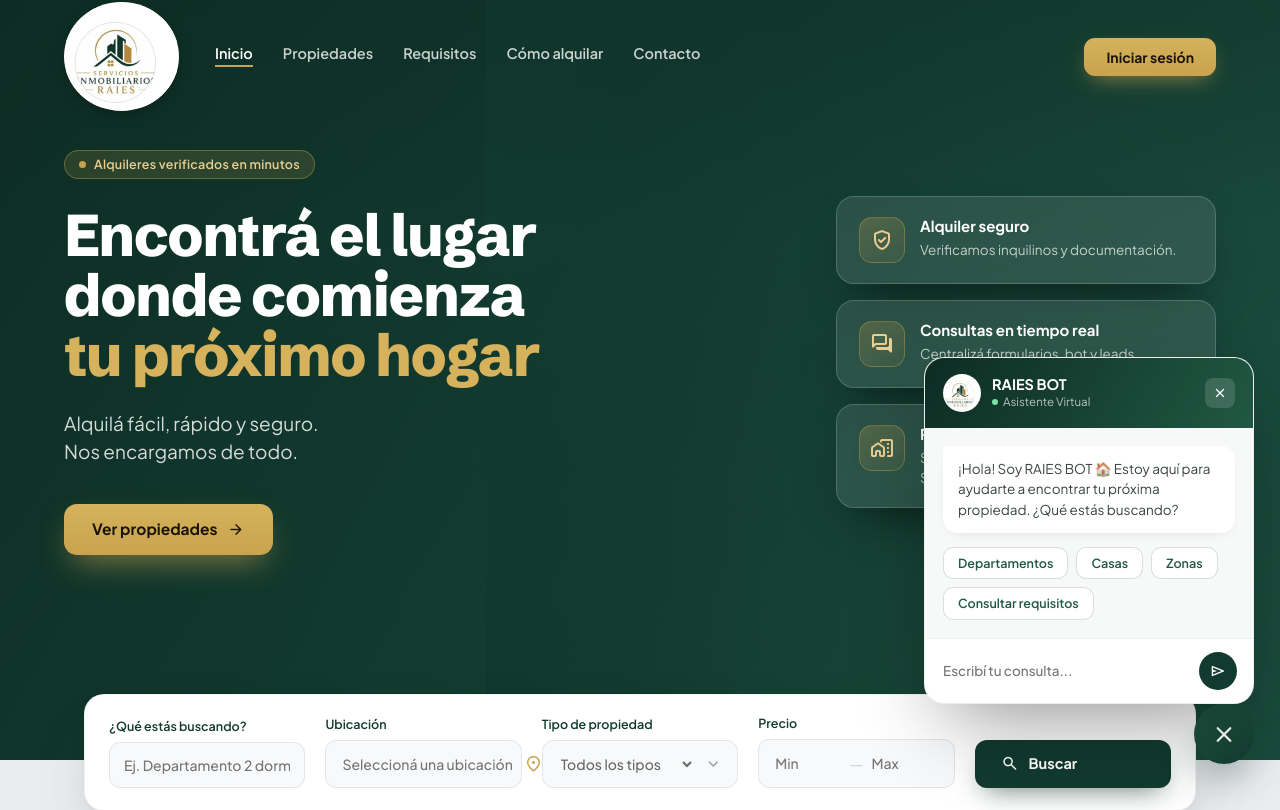
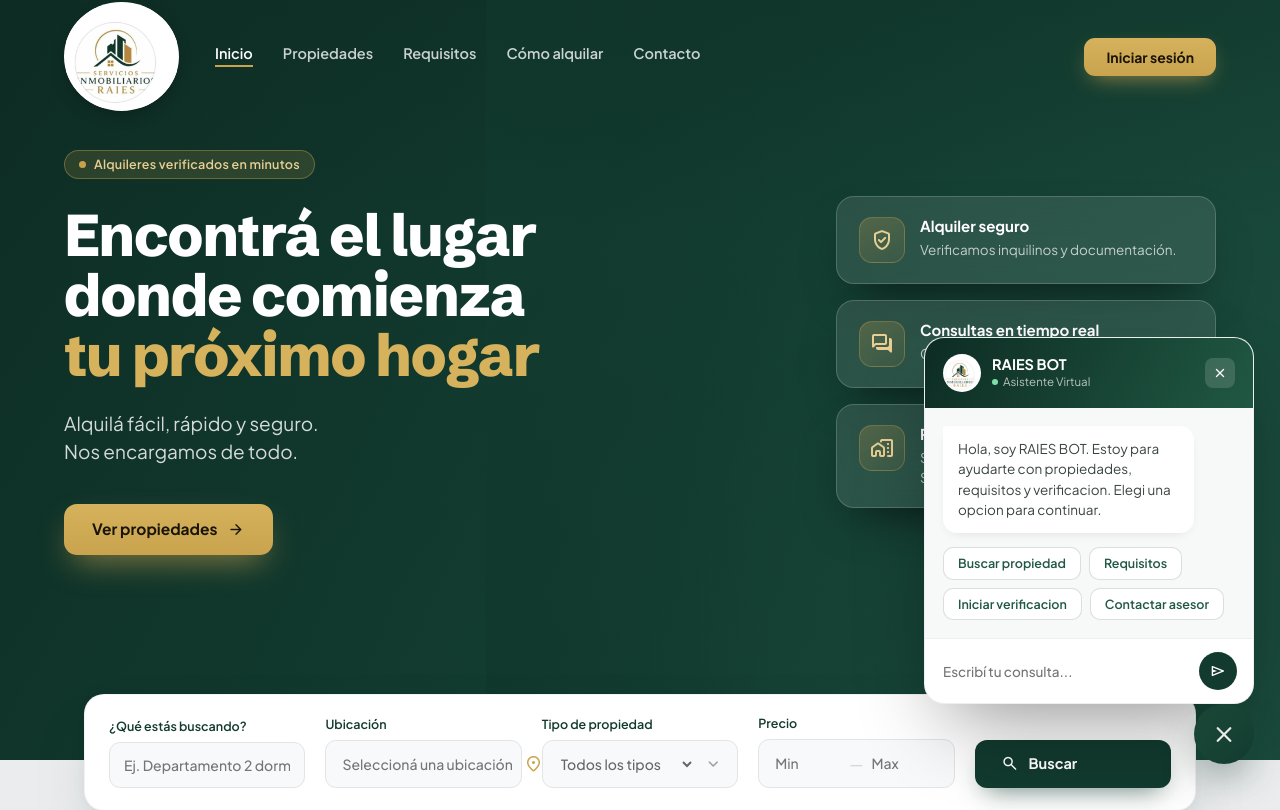
Before and after one commit to modulartear/raiesinmobiliaria, a React (Vite) app: page / in a window 1280 px wide. Shown: the top 810 px of the page. Built offline with nearby package versions, Linux system fonts and the light colour scheme; no server answers; the database is empty.

Commit message:
Automate RAIES bot option flows

```diff
--- a/src/App.tsx
+++ b/src/App.tsx
@@ -109,6 +109,14 @@ type UserProfile = {
   notif: boolean[];
 };
 
+type ChatMessage = {
+  id: string;
+  role: "bot" | "user";
+  text: string;
+};
+
+type ChatStep = "main" | "search" | "requirements" | "contact";
+
 function defaultActionForm(): ActionFormState {
   return { name: "", email: "", phone: "", monthlyIncome: "", message: "" };
 }
@@ -129,6 +137,22 @@ function applicantKeyFrom(name: string, email: string, phone: string) {
   return `${normalize(name)}__${normalize(email)}__${String(phone || "").replace(/\D/g, "")}`;
 }
 
+function verificationOptionSummary(option: VerificationConfig["options"][number]) {
+  const parts: string[] = [];
+  if (option.tenantPayslipRequired) {
+    parts.push("recibo de sueldo del inquilino");
+  }
+  if (option.guarantorPayslipsMin > 0) {
+    parts.push(
+      `${option.guarantorPayslipsMin} recibos de sueldo de garantes con mas de ${option.guarantorSeniorityYearsMin} anos de antiguedad`
+    );
+  }
+  if (option.deedRequired) {
+    parts.push(`1 escritura de inmueble en ${option.deedLocationLabel || "la ciudad"}`);
+  }
+  return `${option.title}: ${parts.join(" + ")}.`;
+}
+
 export default function App() {
   const services = useMemo(() => initFirebase(), []);
 
@@ -169,6 +193,14 @@ export default function App() {
 
   const [chatOpen, setChatOpen] = useState(true);
   const [chatDraft, setChatDraft] = useState("");
+  const [chatMessages, setChatMessages] = useState<ChatMessage[]>(() => [
+    {
+      id: "chat-bot-welcome",
+      role: "bot",
+      text: "Hola, soy RAIES BOT. Estoy para ayudarte con propiedades, requisitos y verificacion. Elegi una opcion para continuar."
+    }
+  ]);
+  const [chatStep, setChatStep] = useState<ChatStep>("main");
 
   const [loginOpen, setLoginOpen] = useState(false);
   const [loginEmail, setLoginEmail] = useState("");
@@ -706,6 +738,119 @@ export default function App() {
     window.open(`https://wa.me/${phone}?text=${text}`, "_blank");
   }
 
+  function appendChatMessages(entries: Array<Omit<ChatMessage, "id">>) {
+    setChatMessages((prev) => [
+      ...prev,
+      ...entries.map((entry, idx) => ({
+        id: `chat-${Date.now()}-${prev.length + idx}`,
+        ...entry
+      }))
+    ]);
+  }
+
+  function replyFromBot(text: string, nextStep: ChatStep = "main") {
+    appendChatMessages([{ role: "bot", text }]);
+    setChatStep(nextStep);
+  }
+
+  function chooseChatOption(userText: string, botText: string, nextStep: ChatStep = "main") {
+    appendChatMessages([
+      { role: "user", text: userText },
+      { role: "bot", text: botText }
+    ]);
+    setChatStep(nextStep);
+  }
+
+  async function startVerificationFromChat() {
+    appendChatMessages([
+      { role: "user", text: "Quiero iniciar la verificacion" },
+      {
+        role: "bot",
+        text: "Perfecto. Voy a abrir la verificacion online para que cargues la documentacion."
+      }
+    ]);
+    setChatStep("main");
+    if (services.ready && services.auth && !currentUser) {
+      try {
+        await signInAnonymously(services.auth);
+      } catch (e: any) {
+        setAppError(e?.message || String(e));
+        return;
+      }
+    }
+    setVerificationOpen(true);
+  }
+
+  function submitChatDraft() {
+    const text = chatDraft.trim();
+    if (!text) return;
+    const normalized = text.toLowerCase();
+    setChatDraft("");
+    appendChatMessages([{ role: "user", text }]);
+
+    if (
+      normalized.includes("requis") ||
+      normalized.includes("verific") ||
+      normalized.includes("garant") ||
+      normalized.includes("recibo")
+    ) {
+      const summaries = verificationConfig.options.map(verificationOptionSummary).join("\n");
+      replyFromBot(
+        `Estos son los requisitos de verificacion disponibles:\n${summaries}\nSi queres, elegi una opcion y te guio para continuar.`,
+        "requirements"
+      );
+      return;
+    }
+
+    if (normalized.includes("depart")) {
+      setSearchType("Departamento");
+      setScreen("landing");
+      replyFromBot(
+        "Perfecto. Ya deje filtrados los departamentos para que revises las opciones disponibles.",
+        "search"
+      );
+      return;
+    }
+
+    if (normalized.includes("casa")) {
+      setSearchType("Casa");
+      setScreen("landing");
+      replyFromBot("Listo. Ya deje filtradas las casas disponibles para vos.", "search");
+      return;
+    }
+
+    if (
+      normalized.includes("propiedad") ||
+      normalized.includes("alquiler") ||
+      normalized.includes("buscar") ||
+      normalized.includes("ver propiedades")
+    ) {
+      replyFromBot(
+        "Decime si queres ver departamentos, casas o todas las propiedades y te dejo el filtro listo.",
+        "search"
+      );
+      return;
+    }
+
+    if (
+      normalized.includes("whatsapp") ||
+      normalized.includes("asesor") ||
+      normalized.includes("contacto") ||
+      normalized.includes("telefono")
+    ) {
+      replyFromBot(
+        "Puedo derivarte por WhatsApp o dejar una consulta para que el equipo te contacte.",
+        "contact"
+      );
+      return;
+    }
+
+    replyFromBot(
+      "Puedo ayudarte a buscar propiedades, explicarte los requisitos o iniciar la verificacion. Elegi una opcion y seguimos.",
+      "main"
+    );
+  }
+
   async function saveRequirements() {
     setSavingRequirements(true);
     try {
@@ -1417,13 +1562,165 @@ export default function App() {
   );
 
   const quickReplies = useMemo(() => {
+    if (chatStep === "search") {
+      return [
+        {
+          label: "Departamentos",
+          onClick: () => {
+            setSearchType("Departamento");
+            setScreen("landing");
+            chooseChatOption(
+              "Quiero ver departamentos",
+              "Perfecto. Ya deje filtrados los departamentos disponibles para que los revises."
+            );
+          }
+        },
+        {
+          label: "Casas",
+          onClick: () => {
+            setSearchType("Casa");
+            setScreen("landing");
+            chooseChatOption("Quiero ver casas", "Listo. Ya deje filtradas las casas disponibles.");
+          }
+        },
+        {
+          label: "Ver todas",
+          onClick: () => {
+            setSearchType("Todos los tipos");
+            setSearchLocation("");
+            setScreen("landing");
+            chooseChatOption(
+              "Quiero ver todas las propiedades",
+              "Genial. Volvi a mostrarte todas las propiedades disponibles."
+            );
+          }
+        },
+        {
+          label: "Volver",
+          onClick: () =>
+            chooseChatOption(
+              "Volver al menu principal",
+              "Perfecto. Volvemos al menu principal. Elegi como queres que te ayude.",
+              "main"
+            )
+        }
+      ];
+    }
+
+    if (chatStep === "requirements") {
+      const option1 = verificationConfig.options[0];
+      const option2 = verificationConfig.options[1];
+      return [
+        {
+          label: option1?.title || "Opcion 1",
+          onClick: () =>
+            chooseChatOption(
+              option1?.title || "Opcion 1",
+              option1
+                ? verificationOptionSummary(option1)
+                : "La opcion 1 requiere recibo del inquilino y garantias con recibo."
+            )
+        },
+        {
+          label: option2?.title || "Opcion 2",
+          onClick: () =>
+            chooseChatOption(
+              option2?.title || "Opcion 2",
+              option2
+                ? verificationOptionSummary(option2)
+                : "La opcion 2 requiere recibo del inquilino, garantias y escritura."
+            )
+        },
+        { label: "Iniciar verificacion", onClick: () => void startVerificationFromChat() },
+        {
+          label: "Volver",
+          onClick: () =>
+            chooseChatOption(
+              "Volver al menu principal",
+              "Volvimos al menu principal. Podes buscar propiedades, consultar requisitos o hablar con un asesor.",
+              "main"
+            )
+        }
+      ];
+    }
+
+    if (chatStep === "contact") {
+      return [
+        {
+          label: "WhatsApp",
+          onClick: () => {
+            chooseChatOption(
+              "Quiero hablar por WhatsApp",
+              "Te abro WhatsApp para que hables directo con el equipo de RAIES."
+            );
+            openWhatsapp();
+          }
+        },
+        {
+          label: "Dejar consulta",
+          onClick: () => {
+            chooseChatOption(
+              "Quiero dejar una consulta",
+              "Perfecto. Completa tu mensaje y te abrimos el formulario para registrarlo."
+            );
+            setActionKind("chat");
+            setActionForm((p) => ({ ...p, message: "Consulta desde RAIES BOT" }));
+          }
+        },
+        {
+          label: "Ver requisitos",
+          onClick: () =>
+            chooseChatOption(
+              "Quiero ver requisitos",
+              "Te muestro las opciones de verificacion disponibles.",
+              "requirements"
+            )
+        },
+        {
+          label: "Volver",
+          onClick: () =>
+            chooseChatOption(
+              "Volver al menu principal",
+              "Perfecto. Volvemos al menu principal.",
+              "main"
+            )
+        }
+      ];
+    }
+
     return [
-      { label: "Departamentos", onClick: () => setSearchType("Departamento") },
-      { label: "Casas", onClick: () => setSearchType("Casa") },
-      { label: "Zonas", onClick: () => setSearchLocation("Caseros") },
-      { label: "Consultar requisitos", onClick: () => setVerificationOpen(true) }
+      {
+        label: "Buscar propiedad",
+        onClick: () =>
+          chooseChatOption(
+            "Quiero buscar una propiedad",
+            "Claro. Decime si queres ver departamentos, casas o todas las propiedades.",
+            "search"
+          )
+      },
+      {
+        label: "Requisitos",
+        onClick: () => {
+          const summaries = verificationConfig.options.map(verificationOptionSummary).join("\n");
+          chooseChatOption(
+            "Quiero conocer los requisitos",
+            `Estas son las opciones disponibles:\n${summaries}`,
+            "requirements"
+          );
+        }
+      },
+      { label: "Iniciar verificacion", onClick: () => void startVerificationFromChat() },
+      {
+        label: "Contactar asesor",
+        onClick: () =>
+          chooseChatOption(
+            "Quiero contactar un asesor",
+            "Perfecto. Puedo derivarte por WhatsApp o ayudarte a dejar una consulta.",
+            "contact"
+          )
+      }
     ];
-  }, []);
+  }, [chatStep, verificationConfig, currentUser, services.ready, services.auth]);
 
   const authPrimaryLabel = currentUser && !currentUser.isAnonymous ? "Dashboard" : "Iniciar sesión";
 
@@ -1472,12 +1769,10 @@ export default function App() {
           chatOpen={chatOpen}
           chatIcon={chatOpen ? "close" : "chat"}
           onToggleChat={() => setChatOpen((v) => !v)}
+          chatMessages={chatMessages}
           chatDraft={chatDraft}
           onChatDraft={setChatDraft}
-          onSubmitChat={() => {
-            setActionKind("chat");
-            setActionForm((p) => ({ ...p, message: chatDraft || "Consulta desde el chat" }));
-          }}
+          onSubmitChat={submitChatDraft}
         />
       )}
 
--- a/src/screens/LandingScreen.tsx
+++ b/src/screens/LandingScreen.tsx
@@ -1,6 +1,7 @@
 import { css } from "../lib/css";
 import { logoRaiesUrl } from "../lib/assets";
 import MsIcon from "../components/MsIcon";
+import { useEffect, useRef } from "react";
 import type { CSSProperties } from "react";
 import Footer from "../components/Footer";
 import type { SettingsRecord } from "../data/models";
@@ -29,6 +30,7 @@ type PropertyCard = {
 };
 type StepCard = { icon: string; title: string; body: string };
 type QuickReply = { label: string; onClick: () => void };
+type ChatMessage = { id: string; role: "bot" | "user"; text: string };
 
 export default function LandingScreen({
   nav,
@@ -57,6 +59,7 @@ export default function LandingScreen({
   chatOpen,
   chatIcon,
   onToggleChat,
+  chatMessages,
   chatDraft,
   onChatDraft,
   onSubmitChat
@@ -87,10 +90,18 @@ export default function LandingScreen({
   chatOpen: boolean;
   chatIcon: string;
   onToggleChat: () => void;
+  chatMessages: ChatMessage[];
   chatDraft: string;
   onChatDraft: (v: string) => void;
   onSubmitChat: () => void;
 }) {
+  const chatBodyRef = useRef<HTMLDivElement | null>(null);
+
+  useEffect(() => {
+    if (!chatOpen || !chatBodyRef.current) return;
+    chatBodyRef.current.scrollTop = chatBodyRef.current.scrollHeight;
+  }, [chatMessages, quickReplies, chatOpen]);
+
   return (
     <div className="landing-screen" data-screen-label="Landing" style={css("background:#EBECEE")}>
       <header
@@ -626,14 +637,33 @@ export default function LandingScreen({
               <MsIcon name="close" style={{ fontSize: 18 }} />
             </button>
           </div>
-          <div style={css("padding:18px;background:#F7F8F8;max-height:300px;overflow:auto")}>
-            <div
-              style={css(
-                "background:#fff;border-radius:14px;border-top-left-radius:4px;padding:13px 15px;font-size:13.5px;line-height:1.5;color:#3a443f;box-shadow:0 4px 14px -8px rgba(0,0,0,.2)"
-              )}
-            >
-              ¡Hola! Soy RAIES BOT 🏠 Estoy aquí para ayudarte a encontrar tu próxima
-              propiedad. ¿Qué estás buscando?
+          <div
+            ref={chatBodyRef}
+            style={css("padding:18px;background:#F7F8F8;max-height:300px;overflow:auto")}
+          >
+            <div style={css("display:flex;flex-direction:column;gap:10px")}>
+              {chatMessages.map((message) => (
+                <div
+                  key={message.id}
+                  style={css(
+                    `display:flex;justify-content:${
+                      message.role === "user" ? "flex-end" : "flex-start"
+                    }`
+                  )}
+                >
+                  <div
+                    style={css(
+                      `max-width:86%;padding:13px 15px;border-radius:14px;${
+                        message.role === "user"
+                          ? "border-top-right-radius:4px;background:#123A2F;color:#fff"
+                          : "border-top-left-radius:4px;background:#fff;color:#3a443f;box-shadow:0 4px 14px -8px rgba(0,0,0,.2)"
+                      };font-size:13.5px;line-height:1.5;white-space:pre-line`
+                    )}
+                  >
+                    {message.text}
+                  </div>
+                </div>
+              ))}
             </div>
             <div style={css("display:flex;flex-wrap:wrap;gap:8px;margin-top:14px")}>
               {quickReplies.map((q) => (
```
